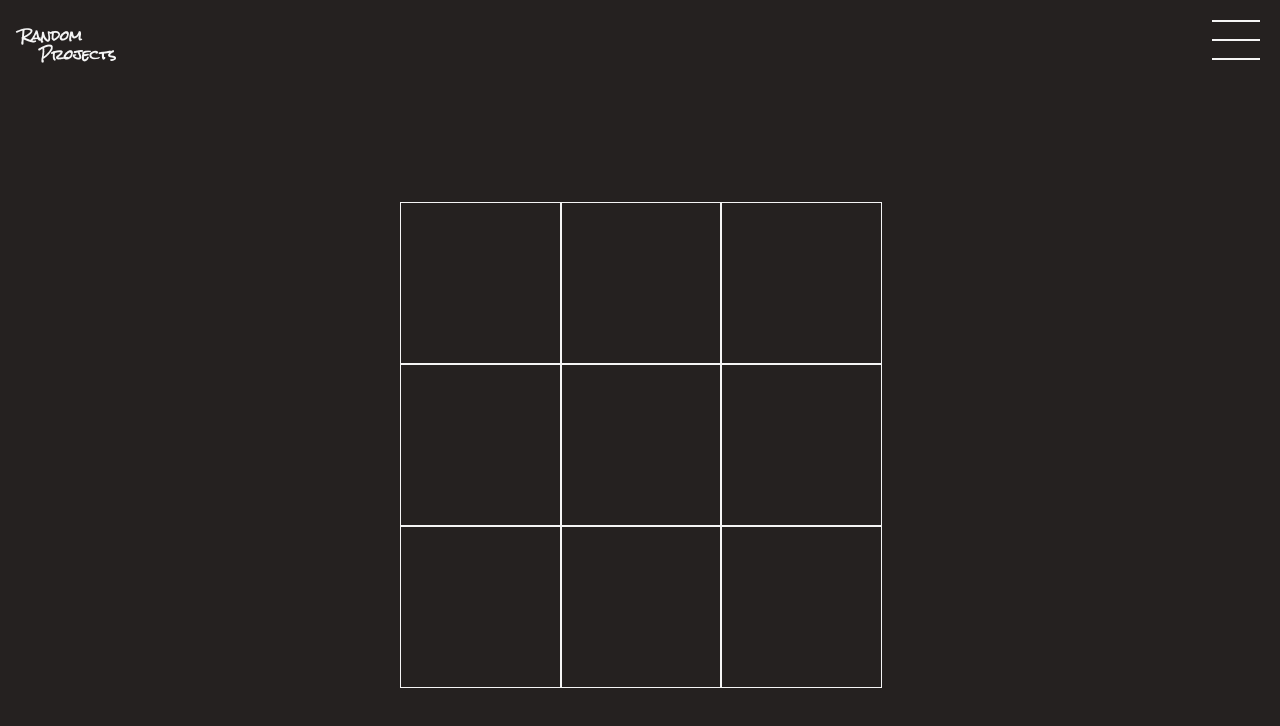
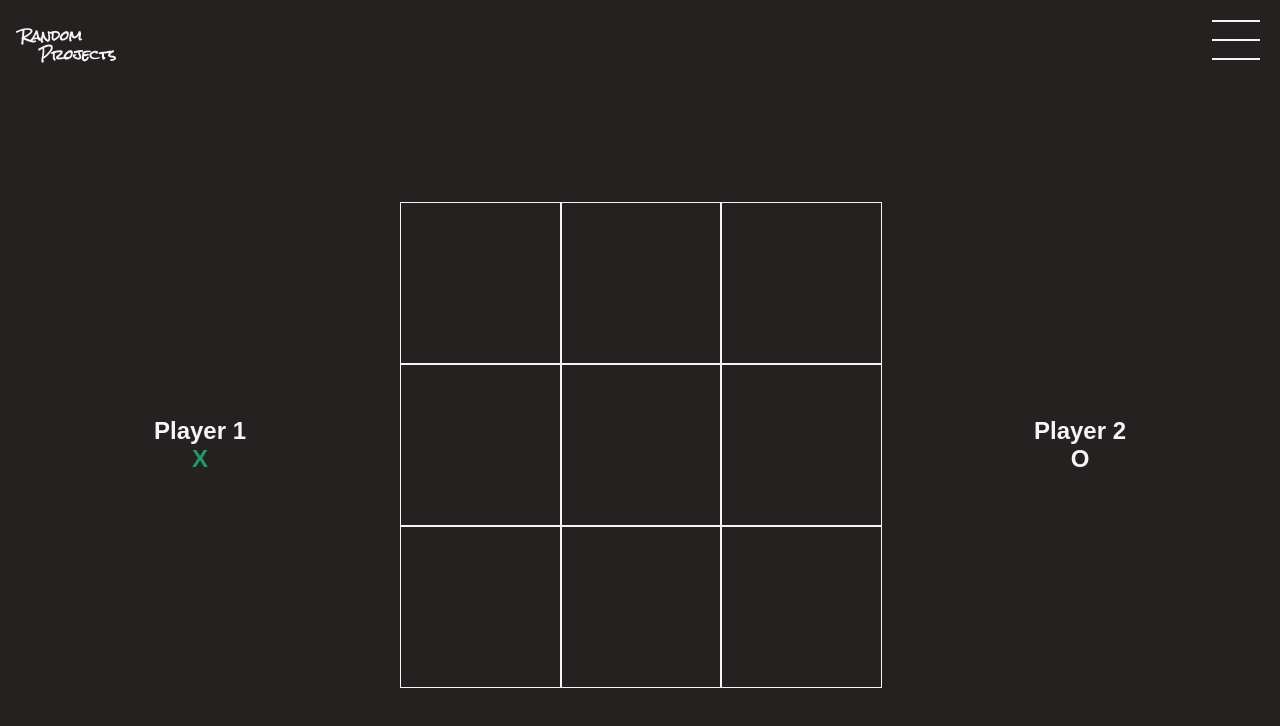
Before and after one commit to JordonGoodsir/site-of-things, a React (Create React App) app: page /knotsAndCrosses in a window 1280 px wide. Shown: the top 726 px of the page. Built offline with nearby package versions, Linux system fonts and the light colour scheme; a web font is replaced by a local one.

Commit message:
knots and crosses game mvp complete

```diff
--- a/src/pages/notsAndCrosses/board.js
+++ b/src/pages/notsAndCrosses/board.js
@@ -17,7 +17,19 @@
 
   boardPeices.splice(parseInt(index),1,piece)
 
-  player1 === true ? setplayer1(false) : setplayer1(true)
+  // player1 === true ? setplayer1(false) : setplayer1(true)
+
+  if (player1 === true) {
+    setplayer1(false)
+    document.getElementById("o").style.color = "#1a9b69";
+    document.getElementById("x").style.color = "white";
+
+  } else{
+    setplayer1(true)
+    document.getElementById("x").style.color = "#1a9b69";
+    document.getElementById("o").style.color = "white";
+
+  }
 
 }
 }
@@ -55,12 +67,29 @@
 
     return (
   <div class="knotsPage">
+
+    <div class="interface">
+
+      <div class="player1 players">
+        <h2>Player 1</h2>
+        <h2 id="x">X</h2>
+      </div>
+
   <div class="boardGrid">
   {boardPeices.map((v,i) =>{
     return <div class="squares" index={i} onClick={playerTurn}>{v}</div>
   })}
   </div>
+
+  <div class="player2 players">
+        <h2>Player 2</h2>
+        <h2 id="o">O</h2>
+      </div>
+
+  </div>
+
   {winner(boardPeices) ? <div class="winningPopUp"><h2 class="winner">{winner(boardPeices)} WINS!</h2><div onClick={wipeBoard} class="playAgain">Play Again?</div></div> : <div></div> }
+
   </div>
     );
   };
--- a/src/pages/notsAndCrosses/notsAndCrosses.js
+++ b/src/pages/notsAndCrosses/notsAndCrosses.js
@@ -4,10 +4,13 @@
 const notsAndCrosses = () => {
     return (
   <div class="knotsPage">
+
+
       <div class="knotBoard">
       <Board></Board>
       </div>
-  </div>
+
+     </div>
     );
   };
 
--- a/src/pages/notsAndCrosses/oldBoard.js
+++ b/src/pages/notsAndCrosses/oldBoard.js
@@ -142,12 +142,6 @@
       <div class="player1 players">
         <h2>Player 1</h2>
         <h2 id="x">X</h2>
-        {Array(9).fill(null).map((v,i) =>{
-          return (<div>
-            {"d"}
-          </div>)
-        })}
-
       </div>
       <div class="boardAlignment">
 
```
Also changed, not shown: 1 other file (tests, documents, lock files or other folders).
